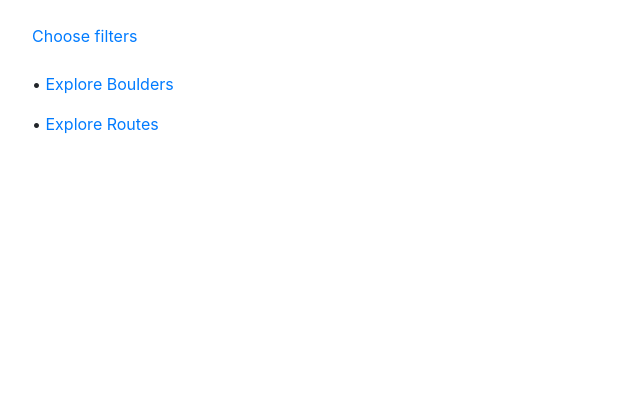
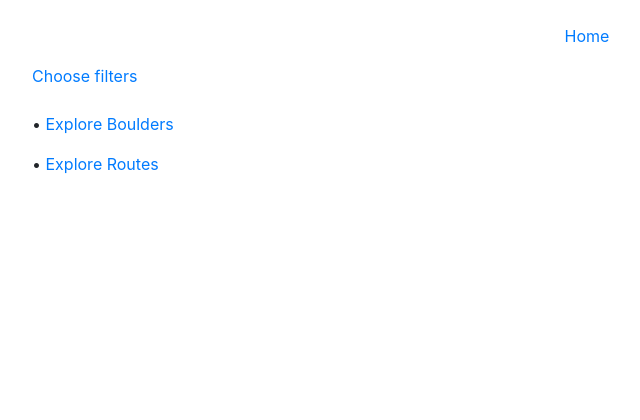
Before and after one commit to javigallostra/RocoLib, a Flask app: page /explore in a window 1280 px wide. Shown: the top 420 px of the page, without its empty margins (53-693 px from the left). Before the commit the page ends 134 px from the top, so only its background shows below. Run offline with Flask 2, Linux system fonts and the light colour scheme; some libraries are stand-ins or nearby versions.

Commit message:
Add navigation links

```diff
--- a/templates/explore.html
+++ b/templates/explore.html
@@ -18,10 +18,17 @@
     <link rel="stylesheet" href="../static/css/all.css" />
   </head>
   <body>
+    <br />
     <div id="holder">
       <div id="body">
         <div class="container">
-          <br />
+          <div class="row text-center">
+            <div class="col-xs-1 col-sm-1 col-md-4 col-lg-4 col-xl-4"></div>
+            <div class="col-xs-10 col-sm-10 col-md-4 col-lg-4 col-xl-4">
+              <p><a href="/">Home</a></p>
+            </div>
+            <div class="col-xs-1 col-sm-1 col-md-4 col-lg-4 col-xl-4"></div>
+          </div>
           <div class="custom-link" id="baseDiv">Choose filters</div>
           <div id="popUpDiv">
             <div class="row popupItem">
```
Also changed, not shown: templates/explore_boulders.html (+14 -0 lines), templates/load_boulder.html (+15 -1 lines).
